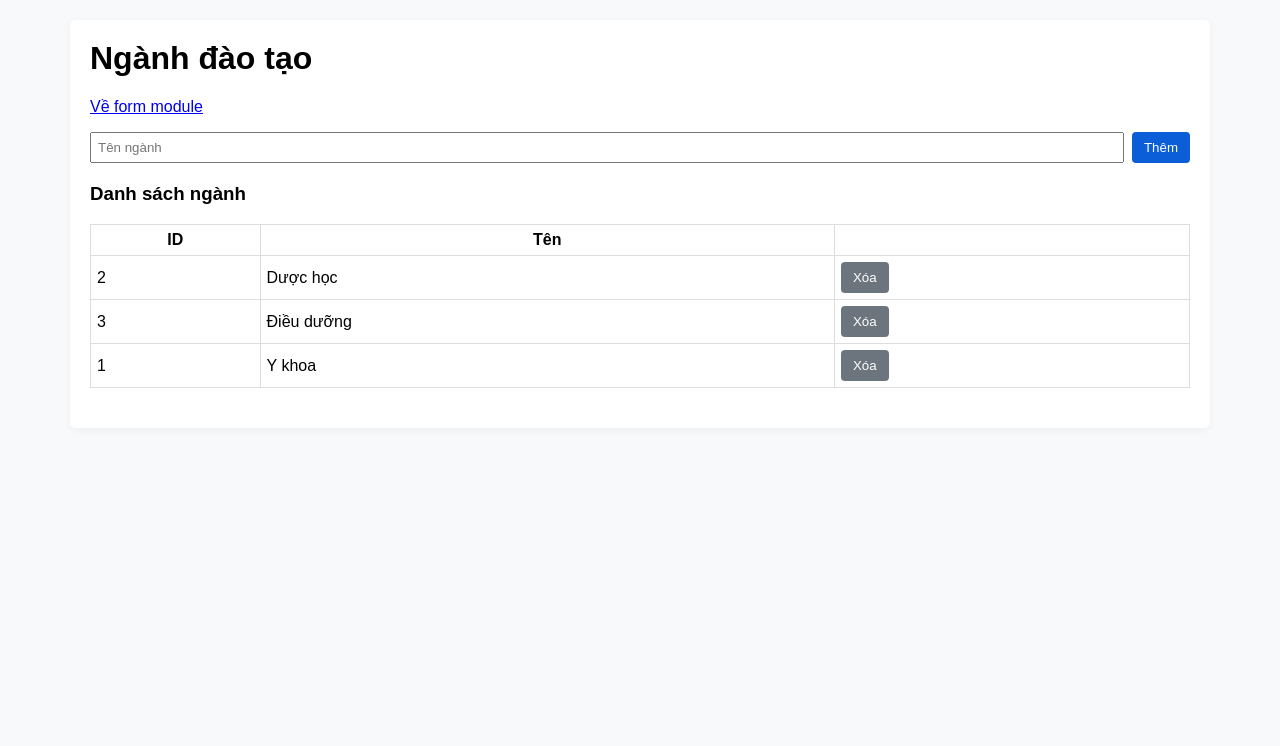
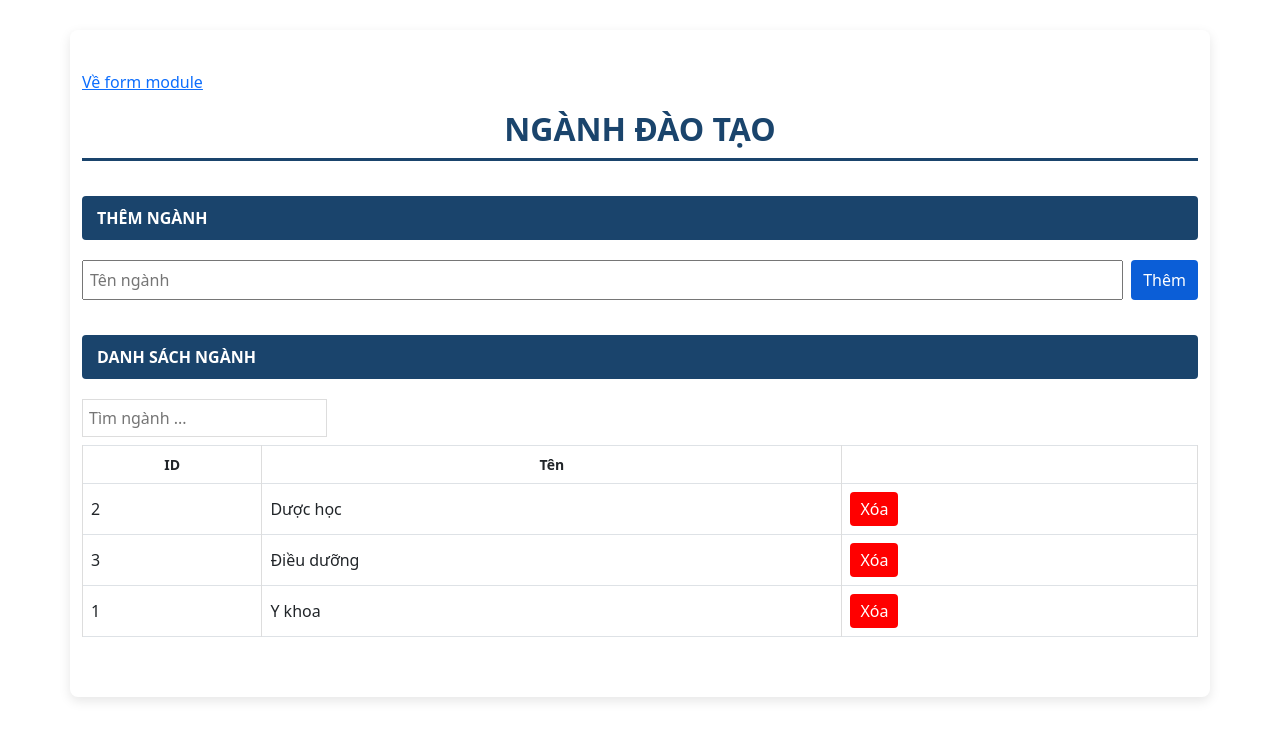
Before and after one commit to TriKhai/SyllabusManager, a PHP site: page /majors.php in a window 1280 px wide. Shown: the top 746 px of the page. Run offline with PHP 8.4, Linux system fonts and the light colour scheme; data comes from the database, SQL or seed files in the repository; some libraries are stand-ins or nearby versions.

Commit message:
update: giao dien majors, courses, list, block

```diff
--- /dev/null
+++ b/assets/majors.css
@@ -0,0 +1,81 @@
+body {
+    background-color: #f4f6f9;
+    padding-top: 30px;
+    padding-bottom: 50px;
+    font-family: 'Segoe UI', Tahoma, Geneva, Verdana, sans-serif;
+}
+
+.syllabus-container {
+    background: #ffffff;
+    border-radius: 8px;
+    box-shadow: 0 4px 12px rgba(0, 0, 0, 0.1);
+    padding: 40px;
+}
+
+.main-title {
+    font-weight: 700;
+    color: #1a446c;
+    text-transform: uppercase;
+    margin-bottom: 30px;
+    border-bottom: 3px solid #1a446c;
+    padding-bottom: 10px;
+}
+
+.section-title {
+    background: #1a446c;
+    color: #ffffff;
+    padding: 10px 15px;
+    font-weight: 600;
+    text-transform: uppercase;
+    margin-top: 35px;
+    margin-bottom: 20px;
+    border-radius: 4px;
+}
+
+.sub-section-header {
+    display: flex;
+    justify-content: space-between;
+    align-items: center;
+    margin-top: 25px;
+    margin-bottom: 15px;
+    border-left: 4px solid #3498db;
+    padding-left: 10px;
+}
+
+.sub-section-title {
+    font-weight: 600;
+    color: #2c3e50;
+    margin: 0;
+}
+
+/* Table */
+.table th {
+    background-color: #f8f9fa;
+    color: #333;
+    font-weight: 600;
+    text-align: center;
+    vertical-align: middle;
+    font-size: 14px;
+}
+
+.form-helper {
+    font-size: 12px;
+    color: #6c757d;
+    display: block;
+    margin-top: 4px;
+}
+
+/* Button */
+.button_del {
+    padding: 5px 10px 5px 10px;
+    background: red;
+}
+
+.button_del:hover {
+    background: rgb(80, 35, 35);
+}
+
+.search_input {
+    border: 1px solid #ddd;
+    padding: 6px;
+}
--- a/index.php
+++ b/index.php
@@ -40,7 +40,7 @@ if($course_id){
         .section-title { background: #1a446c; color: #ffffff; padding: 10px 15px; font-weight: 600; text-transform: uppercase; margin-top: 35px; margin-bottom: 20px; border-radius: 4px; }
         .sub-section-header { display: flex; justify-content: space-between; align-items: center; margin-top: 25px; margin-bottom: 15px; border-left: 4px solid #3498db; padding-left: 10px; }
         .sub-section-title { font-weight: 600; color: #2c3e50; margin: 0; }
-        .table th { background-color: #f8f9fa; color: #333; font-weighSt: 600; text-align: center; vertical-align: middle; font-size: 14px; }
+        .table th { background-color: #f8f9fa; color: #333; font-weight: 600; text-align: center; vertical-align: middle; font-size: 14px; }
         .form-helper { font-size: 12px; color: #6c757d; display: block; margin-top: 4px; }
     </style>
 </head>
--- a/majors.php
+++ b/majors.php
@@ -20,47 +20,65 @@ if ($_SERVER['REQUEST_METHOD'] === 'POST') {
 // Fetch majors
 $majors = $pdo->query('SELECT * FROM majors ORDER BY name')->fetchAll(PDO::FETCH_ASSOC);
 ?>
+
 <!doctype html>
 <html>
 <head>
     <meta charset="utf-8">
     <title>Quản lý ngành đào tạo</title>
     <link rel="stylesheet" href="assets/style.css">
+    <link rel="stylesheet" href="assets/majors.css">
+    <link href="https://cdn.jsdelivr.net/npm/bootstrap@5.3.0/dist/css/bootstrap.min.css" rel="stylesheet">
+    <link href="https://cdn.jsdelivr.net/npm/select2@4.1.0-rc.0/dist/css/select2.min.css" rel="stylesheet" />
+
 </head>
 <body>
-    <div class="container">
-        <h1>Ngành đào tạo</h1>
+    <div class="container syllabus-container">
         <p><a href="index.php">Về form module</a></p>
+        <h2 class="text-center main-title">Ngành đào tạo</h2>
 
         <div class="section">
+            <div class="section-title">Thêm ngành</div>
+
             <form method="post" class="row-input">
-                <input name="name" placeholder="Tên ngành" required>
-                <button class="button" name="add">Thêm</button>
+                <input name="name" placeholder="Tên ngành" required>                    <button class="button" name="add">Thêm</button>
             </form>
         </div>
 
         <div class="section">
-            <h3>Danh sách ngành</h3>
+            <div class="section-title">DANH SÁCH NGÀNH</div>
+            <div>
+                <input
+                    type="text"
+                    id="searchMajor"
+                    class="search_input"
+                    placeholder="Tìm ngành ..."
+                />
+            </div>
             <?php if ($majors): ?>
-                <table class="table">
-                    <tr>
-                        <th>ID</th>
+                <table class="table table-bordered align-middle">
+                    <thead>
+                    <tr >
+                        <th >ID</th>
                         <th>Tên</th>
                         <th></th>
                     </tr>
+                    </thead>
+                        <tbody id="majorTable">
                             <?php foreach ($majors as $m): ?>
                                 <tr>
                                     <td><?= h($m['id']) ?></td>
                                     <td><?= h($m['name']) ?></td>
                                     <td>
                                         <form method="post" style="margin: 0;">
-                                    <button class="button secondary" name="delete" value="<?= h($m['id']) ?>">
+                                            <button class="button danger button_del" name="delete" value="<?= h($m['id']) ?>">
                                                 Xóa
                                             </button>
                                         </form>
                                     </td>
                                 </tr>
                             <?php endforeach; ?>
+                        </tbody>
                     </table>
             <?php else: ?>
                 <p>Chưa có ngành nào.</p>
@@ -68,4 +86,24 @@ $majors = $pdo->query('SELECT * FROM majors ORDER BY name')->fetchAll(PDO::FETCH
         </div>
     </div>
 </body>
+
+<script>
+    const searchInput = document.getElementById('searchMajor');
+    searchInput.addEventListener('keyup', function() {
+        const keyword = this.value.toLowerCase();
+        const rows = document.querySelectorAll('#majorTable tr');
+        rows.forEach(row => {
+
+            const majorName = row.children[1].textContent.toLowerCase();
+
+            if (majorName.includes(keyword)) {
+                row.style.display = '';
+            } else {
+                row.style.display = 'none';
+            }
+
+        });
+    })
+</script>
+
 </html>
```
Also changed, not shown: assets/style.css (+67 -12 lines), blocks.php (+16 -2 lines), courses.php (+13 -2 lines), list.php (+13 -3 lines). Lines whose indentation alone changed are shown as unchanged.
